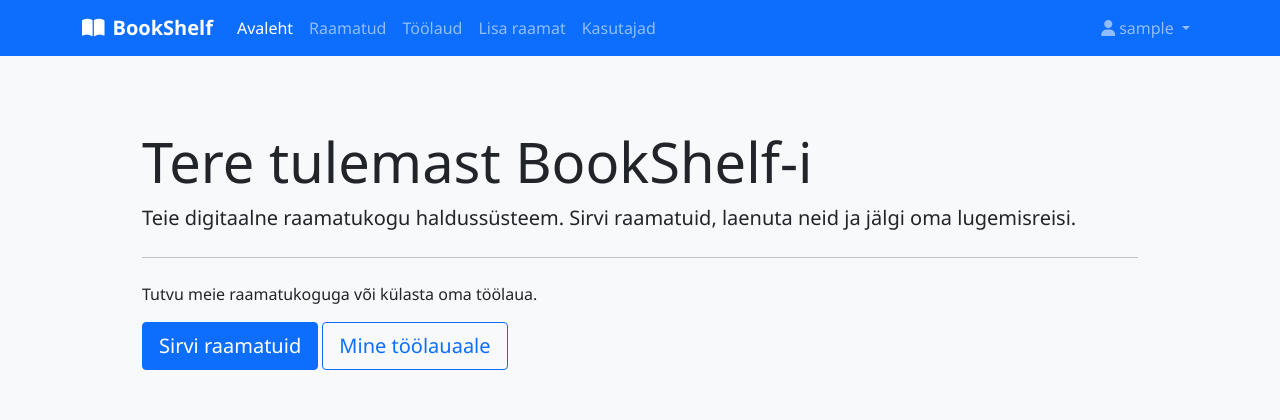
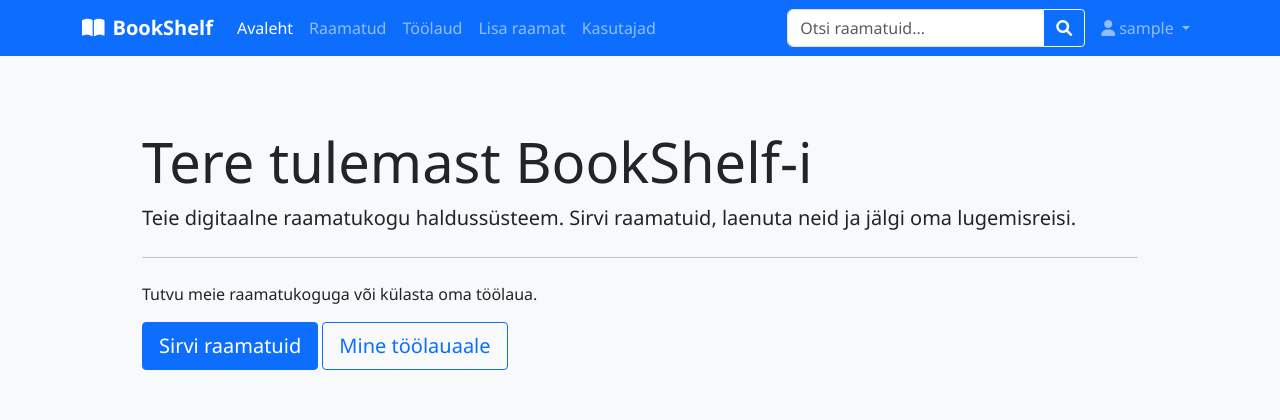
Before and after one commit to Artjomeller/bookshelf, a PHP site: page /index.php in a window 1280 px wide. Shown: the top 420 px of the page. Run offline with PHP 8.4, Linux system fonts and the light colour scheme; the visitor is signed in with stand-in values (Sample User, id 1); data that the repository does not hold is empty.

Commit message:
add last fixies

```diff
--- a/includes/navbar.php
+++ b/includes/navbar.php
@@ -13,7 +13,6 @@
                 </li>
 
                 <?php if (is_logged_in()): ?>
-                <!-- Navigatsiooni elemendid sisseloginud kasutajatele -->
                 <li class="nav-item">
                     <a class="nav-link <?php echo (basename($_SERVER['PHP_SELF']) == 'books.php') ? 'active' : ''; ?>" href="/bookshelf/books.php">Raamatud</a>
                 </li>
@@ -30,6 +29,17 @@
                 <?php endif; ?>
                 <?php endif; ?>
             </ul>
+
+            <?php if (is_logged_in()): ?>
+            <form class="d-flex mx-2 my-2 my-lg-0" action="/bookshelf/search.php" method="GET">
+                <div class="input-group">
+                    <input type="text" class="form-control" name="q" placeholder="Otsi raamatuid..." aria-label="Otsi">
+                    <button class="btn btn-outline-light" type="submit">
+                        <i class="fas fa-search"></i>
+                    </button>
+                </div>
+            </form>
+            <?php endif; ?>
 
             <ul class="navbar-nav">
                 <?php if (is_logged_in()): ?>
--- a/models/Book.php
+++ b/models/Book.php
@@ -159,14 +159,18 @@ class Book {
         $query = "SELECT b.*, u.username as added_by_username
                  FROM books b
                  LEFT JOIN users u ON b.added_by = u.id
-                 WHERE b.title LIKE :term
-                 OR b.author LIKE :term
-                 OR b.description LIKE :term
-                 OR b.isbn LIKE :term
+                 WHERE b.title LIKE ?
+                 OR b.author LIKE ?
+                 OR b.description LIKE ?
+                 OR b.isbn LIKE ?
                  ORDER BY b.created_at DESC";
 
         $stmt = $this->pdo->prepare($query);
-        $stmt->execute([':term' => $term]);
+        $stmt->bindValue(1, $term, PDO::PARAM_STR);
+        $stmt->bindValue(2, $term, PDO::PARAM_STR);
+        $stmt->bindValue(3, $term, PDO::PARAM_STR);
+        $stmt->bindValue(4, $term, PDO::PARAM_STR);
+        $stmt->execute();
 
         return $stmt->fetchAll();
     }
```
